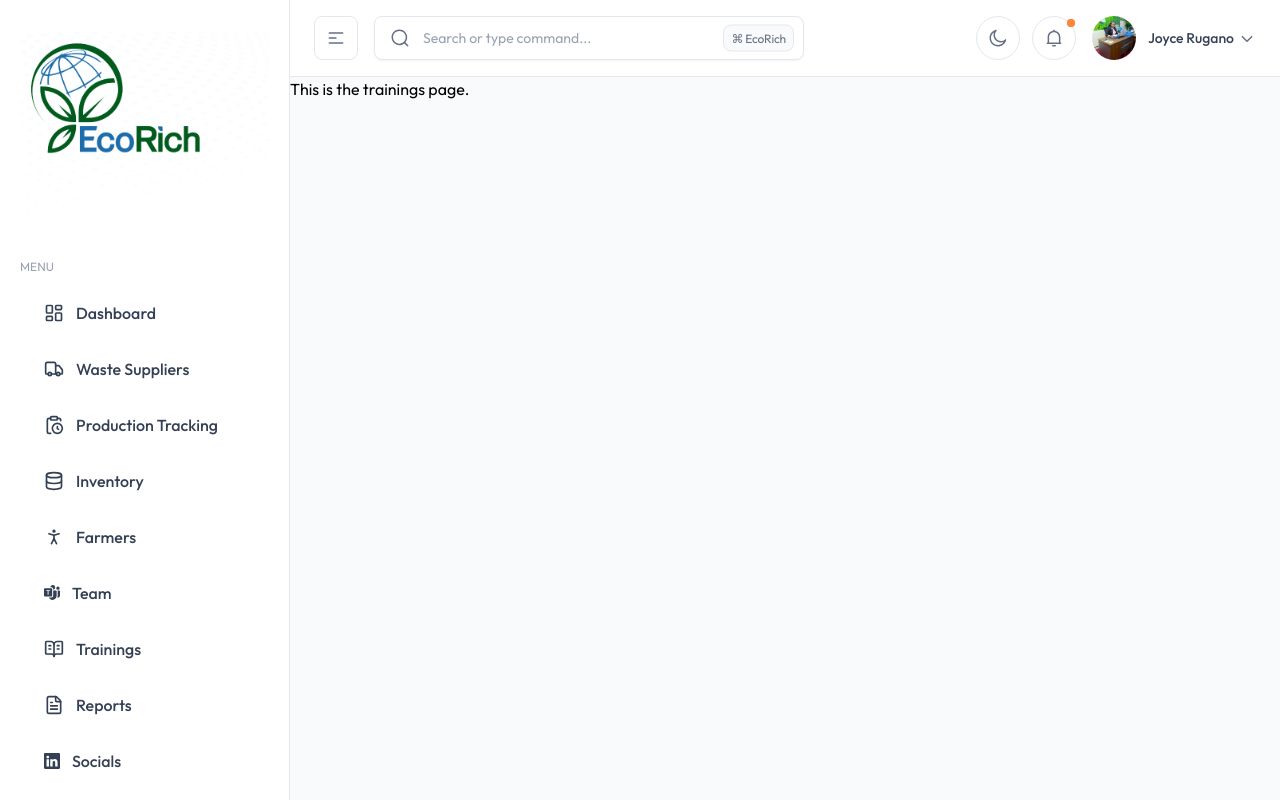
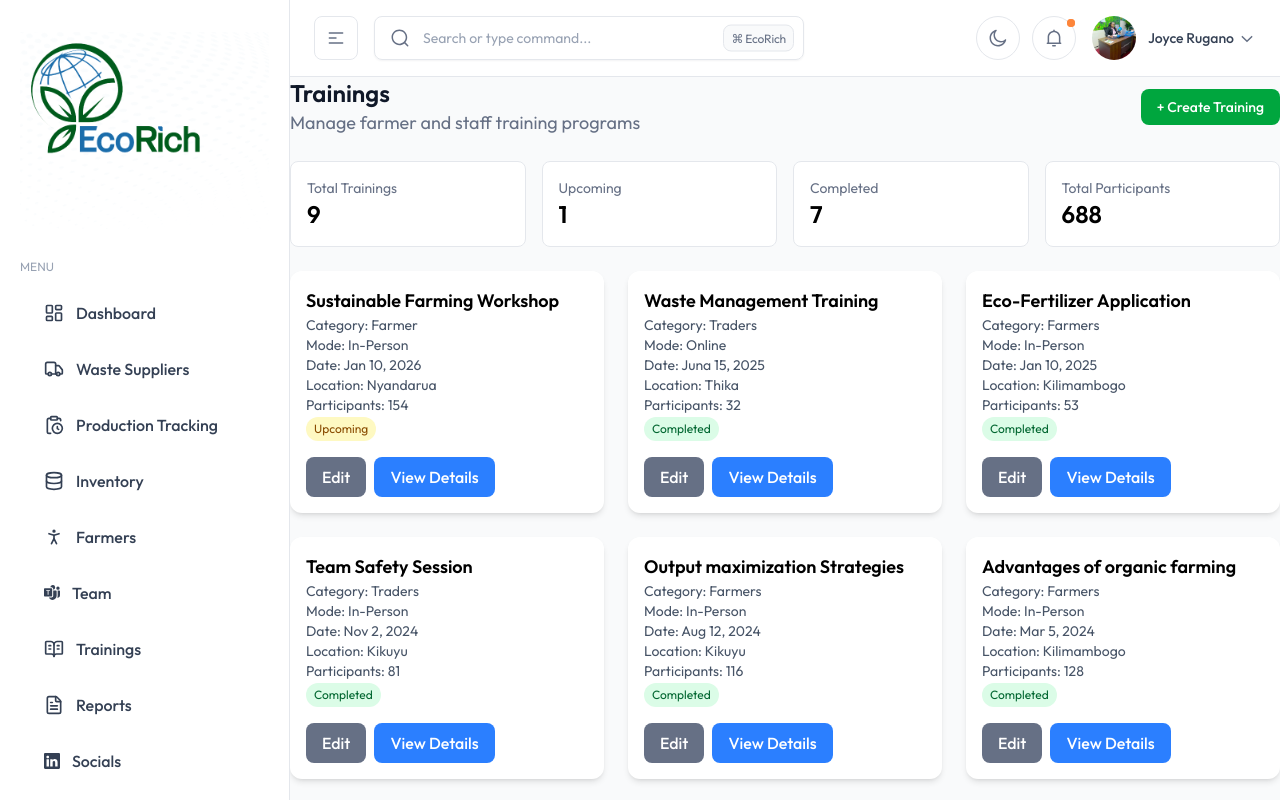
Before and after one commit to Wycliff-Kimani/EcoRich-dashboard, a website built with webpack: page src/trainings.html in a window 1280 px wide. Built offline with nearby package versions, Linux system fonts and the light colour scheme.

Commit message:
Trainings page updates

```diff
--- a/src/js/team-js/team-data.js
+++ b/src/js/team-js/team-data.js
@@ -10,7 +10,7 @@ const teamMembers = [
   {
     id: 2,
     name: "Robinson Irekwa",
-    role: "Lead Research & Development",
+    role: "Co-Founder, Lead Research & Development",
     description: "Oversees Reseach, development and waste-bot operations.",
     image: "/src/images/Robby.jpg",
     profile: "robby.html",
@@ -30,7 +30,7 @@ const teamMembers = [
     description:
       "Manages partnerships, deliveries to farmers, Handles stock tracking and supply chain logistics.",
     image: "/src/images/Ecorich_logo.png",
-    profile: "#", //robin-karanja.html
+    profile: "robin-karanja.html",
   },
   {
     id: 5,
--- /dev/null
+++ b/src/js/trainings-js/render-trainings.js
@@ -0,0 +1,46 @@
+function renderSummaryCards() {
+  const container = document.getElementById("trainings-summary-container");
+  const cards = [
+    { title: "Total Trainings", value: summaryData.total },
+    { title: "Upcoming", value: summaryData.upcoming },
+    { title: "Completed", value: summaryData.completed },
+    { title: "Total Participants", value: summaryData.participants },
+  ];
+  cards.forEach((card) => {
+    const div = document.createElement("div");
+    div.className = "rounded-lg border bg-white p-4";
+    div.innerHTML = `<p class="text-sm text-gray-500">${card.title}</p><p class="text-2xl font-semibold">${card.value}</p>`;
+    container.appendChild(div);
+  });
+}
+
+function renderTrainingCards() {
+  const container = document.getElementById("trainings-cards-container");
+  trainings.forEach((training) => {
+    const statusColor =
+      training.status === "Upcoming"
+        ? "bg-yellow-100 text-yellow-800"
+        : "bg-green-100 text-green-800";
+    const card = document.createElement("div");
+    card.className = "bg-white dark:bg-gray-800 p-4 rounded-xl shadow-md";
+    card.innerHTML = `
+      <h3 class="text-lg font-semibold">${training.title}</h3>
+      <p class="text-sm text-gray-600">Category: ${training.category}</p>
+      <p class="text-sm text-gray-600">Mode: ${training.mode}</p>
+      <p class="text-sm text-gray-600">Date: ${training.date}</p>
+      <p class="text-sm text-gray-600">Location: ${training.location}</p>
+      <p class="text-sm text-gray-600">Participants: ${training.participants}</p>
+      <span class="inline-block px-2 py-1 text-xs rounded-full ${statusColor}">${training.status}</span>
+      <div class="mt-4 flex gap-2">
+        <a href="edit-training.html?id=${training.id}" class="px-4 py-2 bg-gray-500 text-white rounded-lg hover:bg-gray-600 transition-colors font-medium">Edit</a>
+        <a href="view-training-details.html?id=${training.id}" class="px-4 py-2 bg-blue-500 text-white rounded-lg hover:bg-blue-600 transition-colors font-medium">View Details</a>
+      </div>
+    `;
+    container.appendChild(card);
+  });
+}
+
+document.addEventListener("DOMContentLoaded", () => {
+  renderSummaryCards();
+  renderTrainingCards();
+});
--- /dev/null
+++ b/src/js/trainings-js/trainings-data.js
@@ -0,0 +1,90 @@
+const trainings = [
+  {
+    id: 1,
+    title: "Sustainable Farming Workshop",
+    category: "Farmer",
+    mode: "In-Person",
+    date: "Jan 10, 2026",
+    location: "Nyandarua",
+    status: "Upcoming",
+    participants: 154,
+  },
+  {
+    id: 2,
+    title: "Waste Management Training",
+    category: "Traders",
+    mode: "Online",
+    date: "Juna 15, 2025",
+    location: "Thika",
+    status: "Completed",
+    participants: 32,
+  },
+  {
+    id: 3,
+    title: "Eco-Fertilizer Application",
+    category: "Farmers",
+    mode: "In-Person",
+    date: "Jan 10, 2025",
+    location: "Kilimambogo",
+    status: "Completed",
+    participants: 53,
+  },
+  {
+    id: 4,
+    title: "Team Safety Session",
+    category: "Traders",
+    mode: "In-Person",
+    date: "Nov 2, 2024",
+    location: "Kikuyu",
+    status: "Completed",
+    participants: 81,
+  },
+  {
+    id: 5,
+    title: "Output maximization Strategies",
+    category: "Farmers",
+    mode: "In-Person",
+    date: "Aug 12, 2024",
+    location: "Kikuyu",
+    status: "Completed",
+    participants: 116,
+  },
+  {
+    id: 6,
+    title: "Advantages of organic farming",
+    category: "Farmers",
+    mode: "In-Person",
+    date: "Mar 5, 2024",
+    location: "Kilimambogo",
+    status: "Completed",
+    participants: 128,
+  },
+  {
+    id: 7,
+    title: "Farm health and safety measures",
+    category: "Farmers",
+    mode: "In-Person",
+    date: "Dec 28, 2024",
+    location: "Nyandarua",
+    status: "Completed",
+    participants: 92,
+  },
+  ,
+  {
+    id: 8,
+    title: "Farmers market trends 2024",
+    category: "Farmers",
+    mode: "Online",
+    date: "Dec 15, 2024",
+    location: "Thika",
+    status: "Completed",
+    participants: 32,
+  },
+];
+
+const summaryData = {
+  total: trainings.length,
+  upcoming: trainings.filter((t) => t.status === "Upcoming").length,
+  completed: trainings.filter((t) => t.status === "Completed").length,
+  participants: trainings.reduce((acc, t) => acc + t.participants, 0),
+};
--- a/src/trainings.html
+++ b/src/trainings.html
@@ -40,13 +40,41 @@
 
         <!-- ===== Main Content Start ===== -->
 
-        <div class="align-text-bottom">
-          <h1 class="">This is the trainings page. <br /></h1>
+        <div class="flex items-center justify-between mb-6">
+          <div>
+            <h1 class="text-2xl font-semibold text-gray-900">Trainings</h1>
+            <p class="text-lg text-gray-500">
+              Manage farmer and staff training programs
+            </p>
+          </div>
+          <a
+            href="create-training.html"
+            class="inline-flex items-center gap-2 rounded-lg bg-green-600 px-4 py-2 text-sm font-medium text-white hover:bg-green-700"
+            >+ Create Training</a
+          >
+        </div>
+
+        <!-- Summary Cards -->
+        <div
+          class="grid grid-cols-1 gap-4 mb-6 sm:grid-cols-2 lg:grid-cols-4"
+          id="trainings-summary-container"
+        >
+          <!-- JS will insert cards -->
+        </div>
+
+        <!-- Trainings Cards -->
+        <div
+          class="grid grid-cols-1 md:grid-cols-2 lg:grid-cols-3 gap-6"
+          id="trainings-cards-container"
+        >
+          <!-- JS will insert cards -->
         </div>
         <!-- ===== Main Content End ===== -->
       </div>
       <!-- ===== Content Area End ===== -->
     </div>
     <!-- ===== Page Wrapper End ===== -->
+    <script src="/src/js/trainings-js/trainings-data.js"></script>
+    <script src="/src/js/trainings-js/render-trainings.js"></script>
   </body>
 </html>
```
